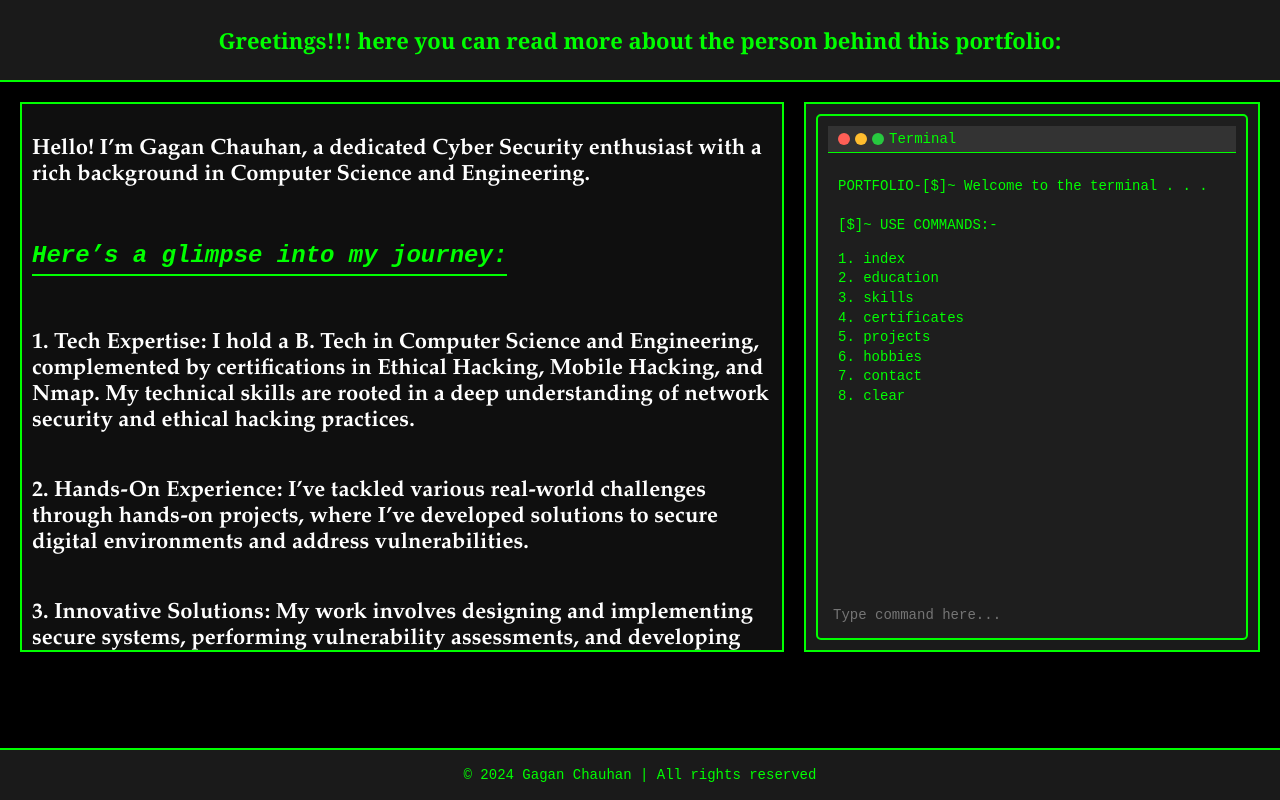
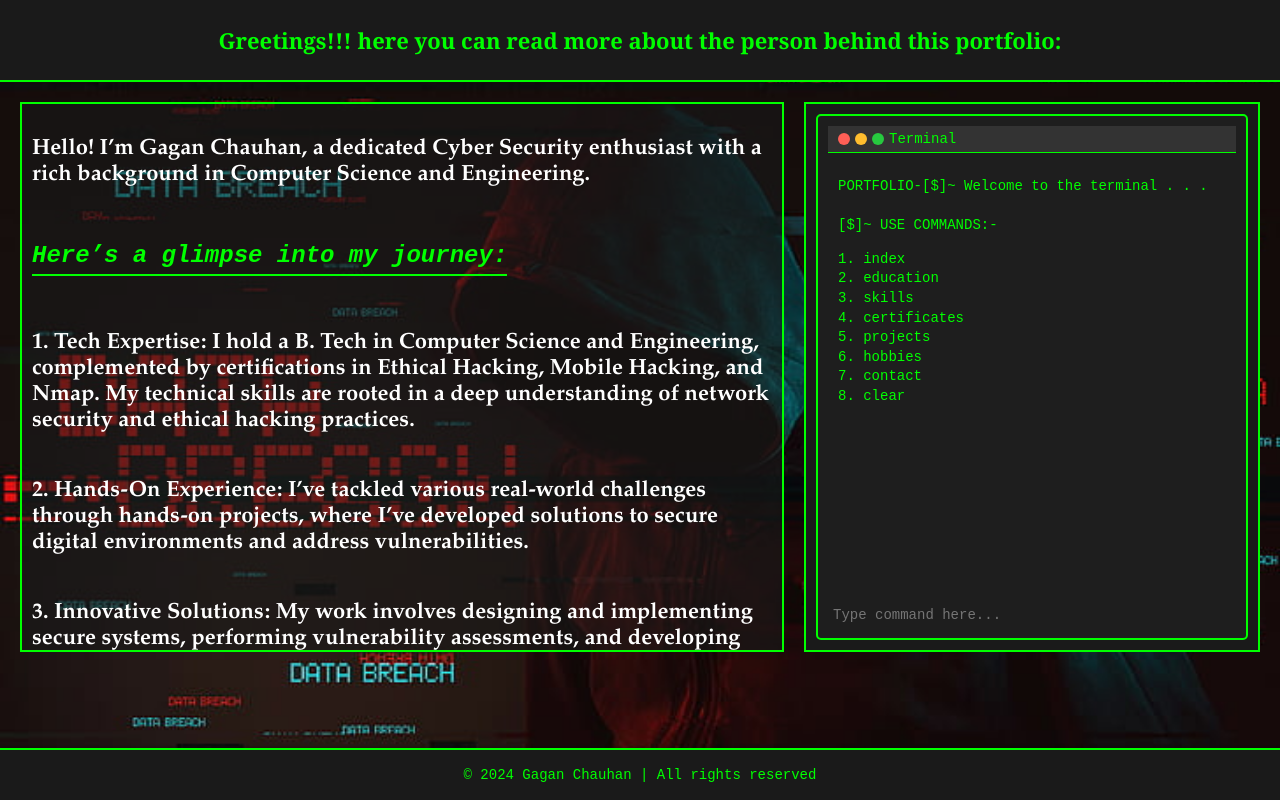
Before and after one commit to Hackproof25/Portfolio, a plain HTML site: page about.html in a window 1280 px wide. Drawn offline with Linux system fonts and the light colour scheme.

Commit message:
Update about_style.css

```diff
--- a/about_style.css
+++ b/about_style.css
@@ -76,7 +76,7 @@ header h1 {
     padding: 20px;
     box-sizing: border-box;
     gap: 20px; /* Add space between left and right containers */
-    background-image: url("Image/about.jpg"); /* Correct path to your background image */
+    background-image: url("about.jpg"); /* Correct path to your background image */
     background-repeat: no-repeat; /* Prevents the image from repeating */
     background-size: cover; /* Scales the image to cover the entire container */
     background-position: center center; /* Centers the image */
```
